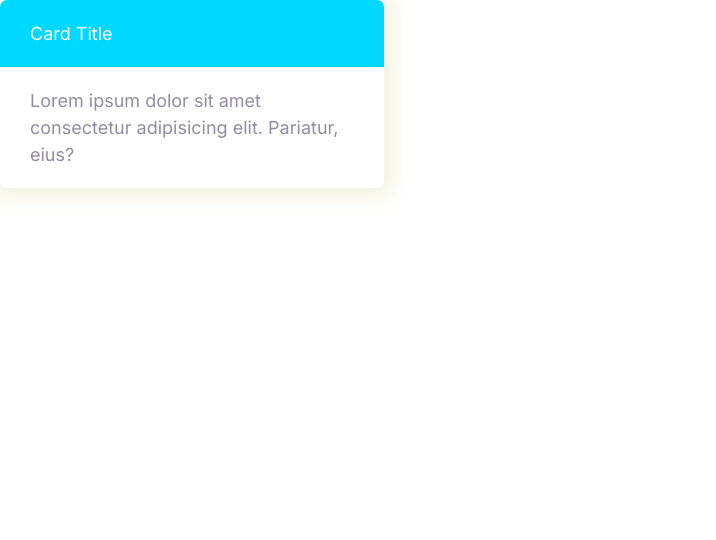
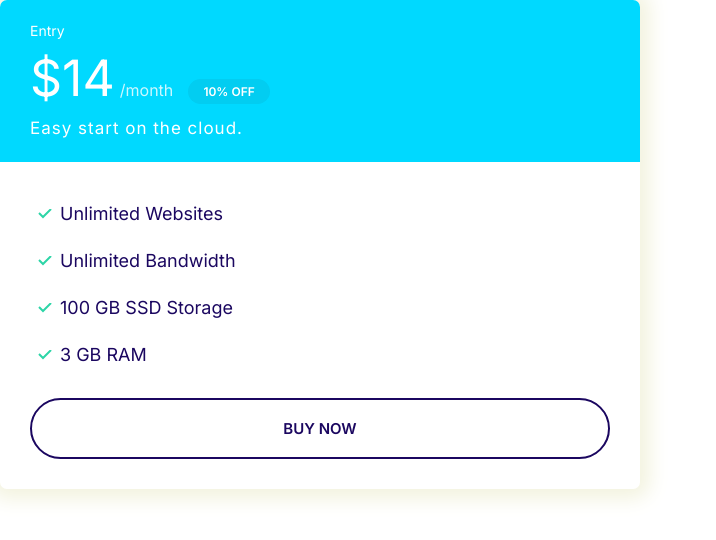
Before and after one commit to skoopje/moshify, a plain HTML site: page index.html in a window 1280 px wide. Shown: the whole page, without its empty margins (0-716 px from the left). Drawn offline with Linux system fonts and the light colour scheme.

Commit message:
Building plans.

```diff
--- a/CSS/styles.css
+++ b/CSS/styles.css
@@ -114,6 +114,7 @@ a {
 
 .badge--small {
     font-size: 1.6rem;
+    padding: 0.5rem 1.5rem;
 }
 
 @media screen and (min-width: 1024px) {
@@ -207,7 +208,7 @@ a {
 .btn--outline {
     background: white;
     color: var(--color-headings);
-    border: 2px solid --color-headings;
+    border: 2px solid var(--color-headings) ;
 }
 
 .btn--outline:hover {
@@ -279,3 +280,55 @@ a {
     background: var(--color-secondary);
     color: #fff;
 }
+
+.card--secondary .badge--secondary {
+    background: #02cdf1;
+}
+/* plans */
+
+.plan__name {
+    color: white;
+    margin: 0;
+    font-weight: 500;
+    font-size: 2.4rem;
+}
+
+.plan__price {
+    font-size: 6rem;
+}
+
+.plan__billing-cycle {
+    font-size: 2.4rem;
+    font-weight: 300;
+    opacity: 0.8;
+    margin-right: 1rem;
+}
+
+.plan__description {
+    font-size: 2rem;
+    font-weight: 300rem;
+    letter-spacing: 1px;
+    display: block;
+}
+
+.plan .list__item {
+    margin-bottom: 2rem;
+}
+
+@media screen and (min-width: 1024px) {
+    .plan__name {
+        font-size: 1.4rem;
+    }
+
+    .plan__price {
+        font-size: 5rem;
+    }
+
+    .plan__billing-cycle {
+        font-size: 1.6rem;
+    }
+
+    .plan__description {
+        font-size: 1.7rem;
+    }
+}
--- a/index.html
+++ b/index.html
@@ -14,12 +14,25 @@
     <link rel="stylesheet" href="css/styles.css" />
   </head>
   <body>
-    <div style="width: 30%">
-      <div class="card card--secondary">
-        <header class="card__header">Card Title</header>
-        <div class="card__body">
-          Lorem ipsum dolor sit amet consectetur adipisicing elit. Pariatur,
-          eius?
+    <div style="width: 50%">
+      <div class="plan">
+        <div class="card card--secondary">
+          <header class="card__header">
+            <h3 class="plan__name">Entry</h3>
+            <span class="plan__price">$14</span>
+            <span class="plan__billing-cycle">/month</span>
+            <span class="badge badge--secondary badge--small">10% OFF</span>
+            <span class="plan__description">Easy start on the cloud.</span>
+          </header>
+          <div class="card__body">
+            <ul class="list list--tick">
+              <li class="list__item">Unlimited Websites</li>
+              <li class="list__item">Unlimited Bandwidth</li>
+              <li class="list__item">100 GB SSD Storage</li>
+              <li class="list__item">3 GB RAM</li>
+            </ul>
+            <button class="btn btn--outline btn--block">Buy now</button>
+          </div>
         </div>
       </div>
     </div>
```
Also changed, not shown: Components/Carts.html (+0 -2 lines), Components/plans.html (added, +22 -0 lines), images/tick.svg (added).
